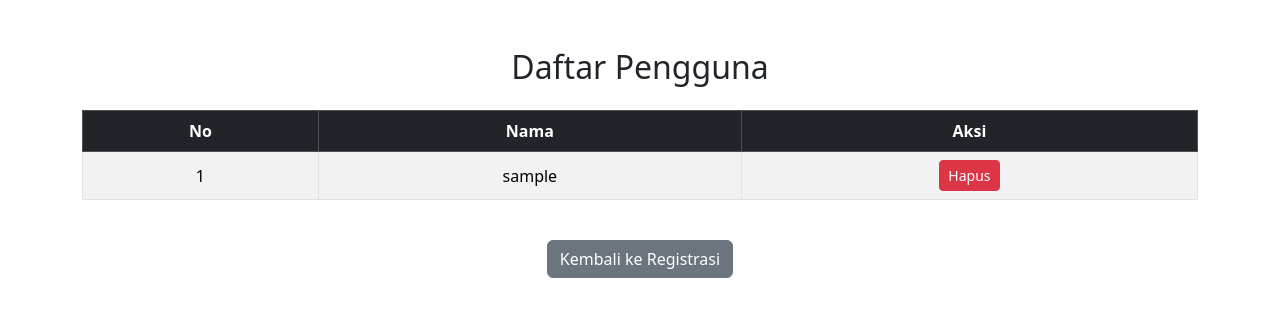
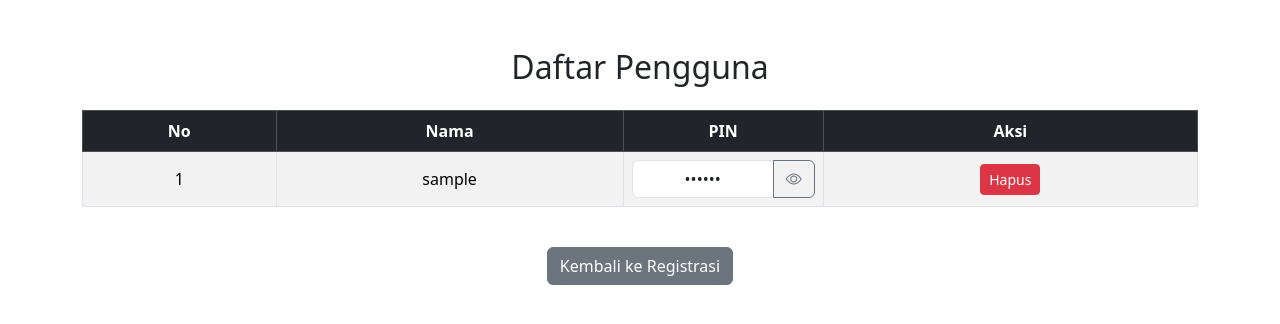
Before and after one commit to rizereze123/face_recognition_ai_doorlock_esp32, a Flask app: page /users in a window 1280 px wide. Shown: the top 324 px of the page. Run offline with Flask 3, Linux system fonts and the light colour scheme; tables that the repository leaves empty or names only in its code hold one stand-in row (values such as "Sample post"); some libraries are stand-ins or nearby versions.

Commit message:
Update users.html

```diff
--- a/web_dashboard/templates/users.html
+++ b/web_dashboard/templates/users.html
@@ -4,6 +4,23 @@
     <meta charset="UTF-8">
     <title>Daftar Pengguna</title>
     <link href="https://cdn.jsdelivr.net/npm/bootstrap@5.3.3/dist/css/bootstrap.min.css" rel="stylesheet">
+    <link href="https://cdn.jsdelivr.net/npm/bootstrap-icons/font/bootstrap-icons.css" rel="stylesheet">
+    <script>
+        function togglePIN(id) {
+            const pinInput = document.getElementById('pin-' + id);
+            const icon = document.getElementById('icon-' + id);
+            if (pinInput.type === 'password') {
+                pinInput.type = 'text';
+                icon.classList.remove('bi-eye');
+                icon.classList.add('bi-eye-slash');
+            } else {
+                pinInput.type = 'password';
+                icon.classList.remove('bi-eye-slash');
+                icon.classList.add('bi-eye');
+            }
+        }
+    </script>
+    <script src="https://cdn.jsdelivr.net/npm/sweetalert2@11"></script>
 </head>
 <body>
     <div class="container my-5">
@@ -15,6 +32,7 @@
                     <tr>
                         <th>No</th>
                         <th>Nama</th>
+                        <th style="width: 200px;">PIN</th>
                         <th>Aksi</th>
                     </tr>
                 </thead>
@@ -24,14 +42,22 @@
                         <td>{{ loop.index }}</td>
                         <td>{{ user[1].rsplit('.', 1)[0] }}</td>
                         <td>
-                            <form method="POST" action="{{ url_for('delete_user', user_id=user[0]) }}">
-                                <button type="submit" class="btn btn-danger btn-sm" onclick="return confirm('Yakin ingin menghapus pengguna ini?')">Hapus</button>
+                            <div class="input-group">
+                                <input type="password" value="{{ user[2] }}" class="form-control text-center" id="pin-{{ user[0] }}" readonly>
+                                <button class="btn btn-outline-secondary" type="button" onclick="togglePIN({{ user[0] }})">
+                                    <i class="bi bi-eye" id="icon-{{ user[0] }}"></i>
+                                </button>
+                            </div>
+                        </td>
+                        <td>
+                            <form method="POST" action="{{ url_for('delete_user', user_id=user[0]) }}" class="delete-form d-inline">
+                                <button type="button" class="btn btn-danger btn-sm delete-btn">Hapus</button>
                             </form>
                         </td>
                     </tr>
                     {% else %}
                     <tr>
-                        <td colspan="3">Belum ada pengguna.</td>
+                        <td colspan="4">Belum ada pengguna.</td>
                     </tr>
                     {% endfor %}
                 </tbody>
@@ -44,5 +70,29 @@
     </div>
 
     <script src="https://cdn.jsdelivr.net/npm/bootstrap@5.3.3/dist/js/bootstrap.bundle.min.js"></script>
+    <script>
+        document.addEventListener('DOMContentLoaded', function () {
+            document.querySelectorAll('.delete-btn').forEach(function(button) {
+                button.addEventListener('click', function () {
+                    let form = this.closest('form');
+                    Swal.fire({
+                        title: 'Yakin hapus pengguna ini?',
+                        text: "Data akan terhapus permanen.",
+                        icon: 'warning',
+                        showCancelButton: true,
+                        confirmButtonColor: '#d33',
+                        cancelButtonColor: '#3085d6',
+                        confirmButtonText: 'Ya, hapus!',
+                        cancelButtonText: 'Batal'
+                    }).then((result) => {
+                        if (result.isConfirmed) {
+                            form.submit();
+                        }
+                    });
+                });
+            });
+        });
+    </script>
+
 </body>
 </html>
```
